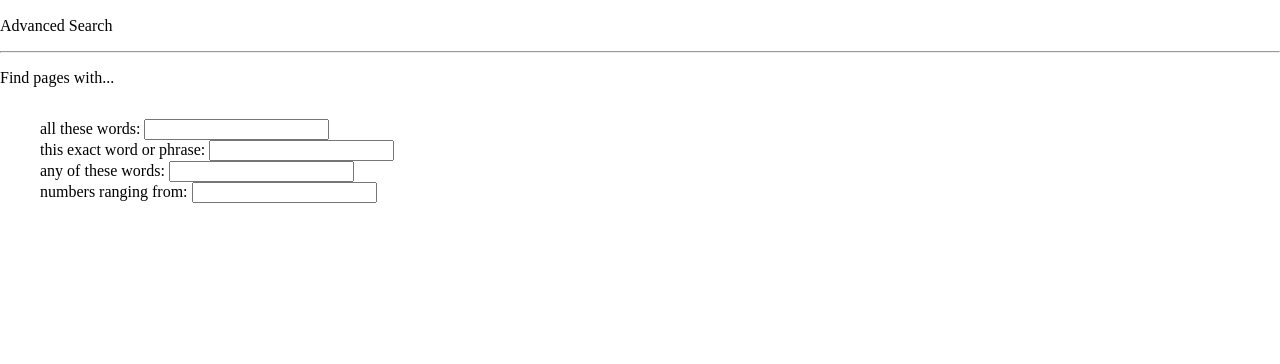
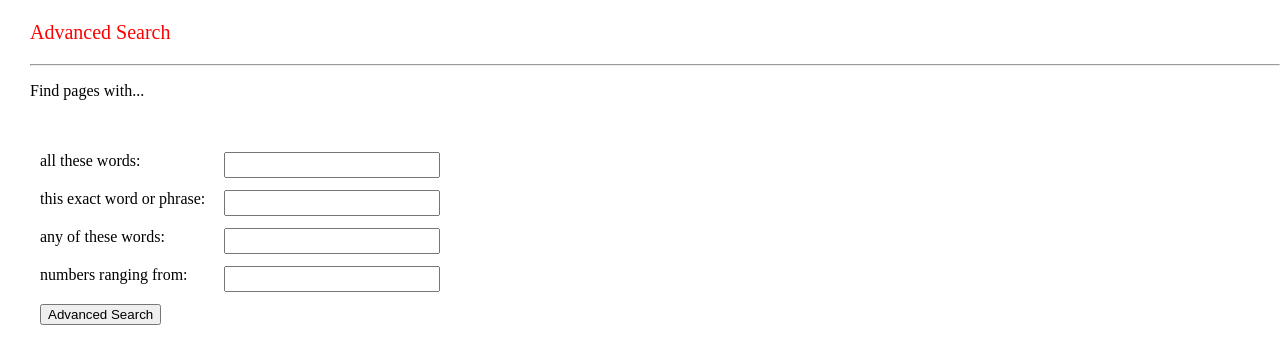
Before and after one commit to michaelrodriguez23/skynet_google, a plain HTML site: page advance.html in a window 1280 px wide. Shown: the part 64-428 px from the top of the page. Drawn offline with Linux system fonts and the light colour scheme.

Commit message:
Styling added to adv

```diff
--- a/advance.html
+++ b/advance.html
@@ -11,7 +11,7 @@
     <div id="sm-logo-container">
         <img id="logo-small"src="logo.png" alt="google-logo">
     </div>
-    <div class="advanced-title">
+    <div id="advanced-title">
         <p>Advanced Search</p>
         <hr>
     </div>
@@ -38,14 +38,13 @@
              <li>
                 <label> numbers ranging from: </label>
                 <input type="text" value="">
+                <button id="advance-button">Advanced Search</button>
             </li>
         </ul>
 
 
 
 
-        </div>
-
     </form>
 
 </body>
--- a/index.scss
+++ b/index.scss
@@ -94,6 +94,7 @@ justify-content: center;
     filter: drop-shadow(0 0 9rem grey);
 }
 }
+
 // advanced query page
 body{
     .left {
@@ -115,11 +116,35 @@ body{
 
 }
 .left{
-    flex: 3;
     margin-left: 10px;
 }
 
 ul {
+    li{
+        margin-top: 20px;
+    }
+    list-style-type: none;
+    width: 400px;
+        input{
+            float: right;
+            clear: both;
+            width: 200px;
+            height:20px;
+            font-size: 17px;
+            padding-left: 10px;
 
-    list-style-type: none;
+        }
+
 }
+#advanced-title {
+    margin-left:30px;
+    margin-top:20px;
+    color:red;
+    font-size: 20px;
+}
+#advance-header {
+    margin-left:30px;
+}
+#advance-button{
+    margin-top: 20px;
+}
```
Also changed, not shown: index.css, 1 other file.
